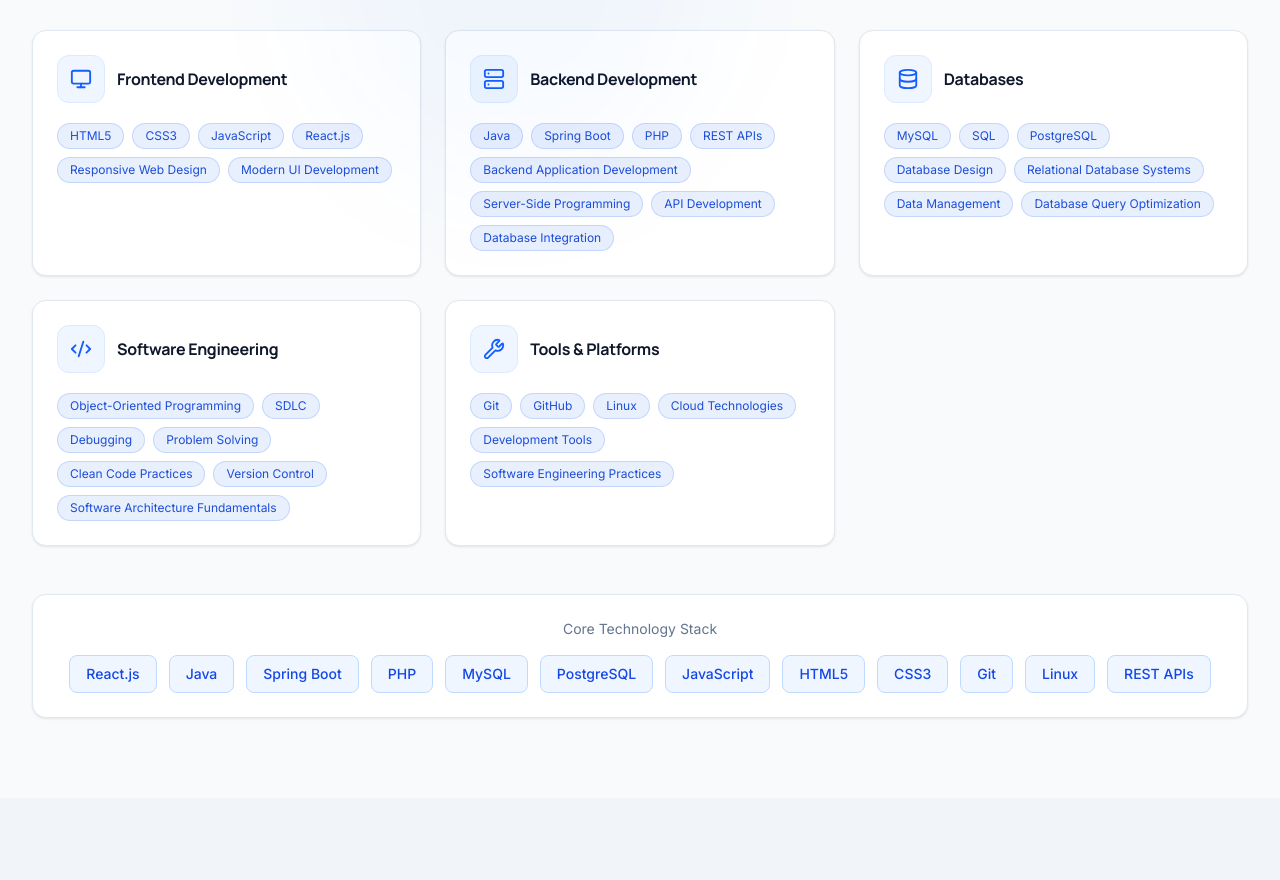
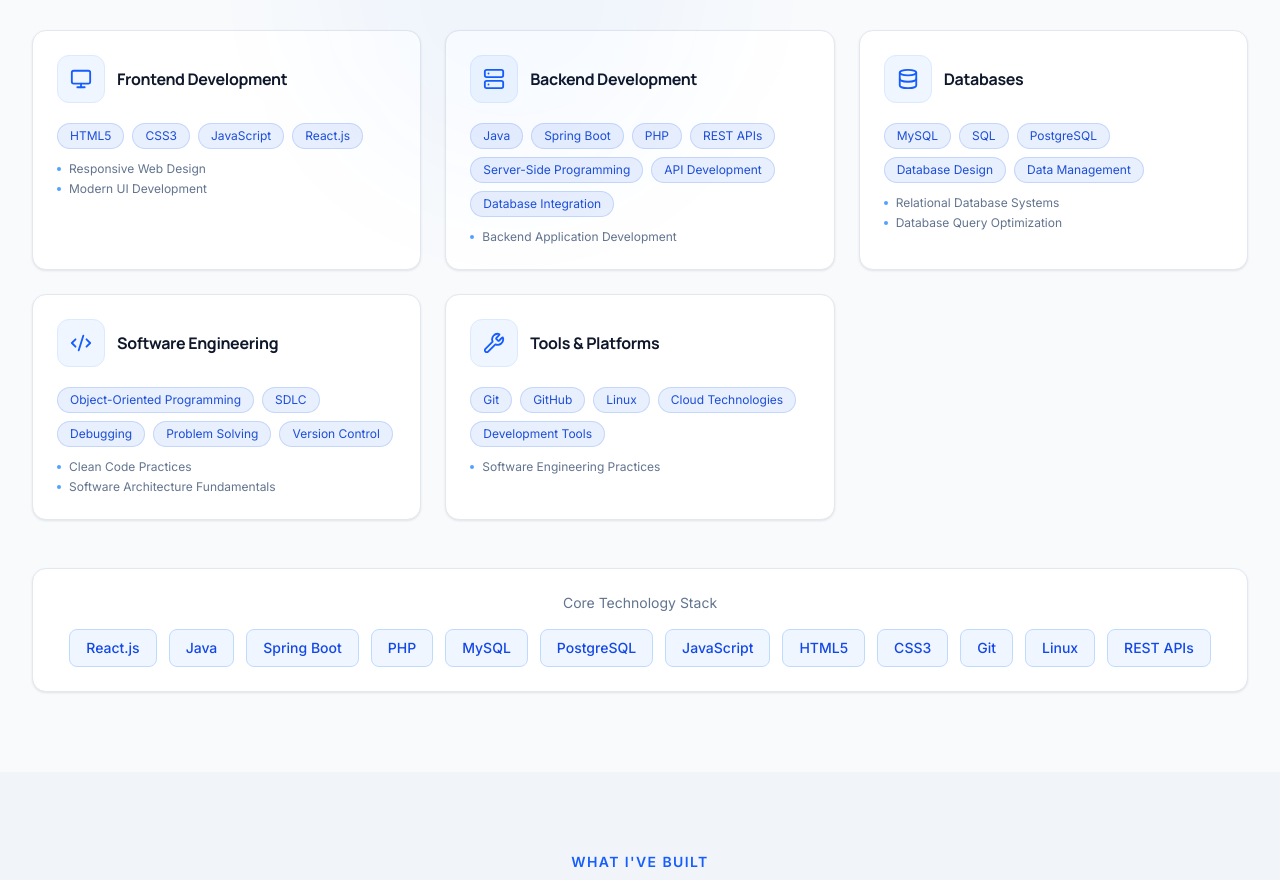
Before and after one commit to quelemine/Quelemine-Portfolio, a Next.js app: page / in a window 1280 px wide. Shown: the part 2700-3580 px from the top of the page. Built offline with nearby package versions, Linux system fonts and the light colour scheme.

Commit message:
fix: arrange skill card content — tags as badges, descriptors as bullet list

```diff
--- a/components/Skills/index.tsx
+++ b/components/Skills/index.tsx
@@ -49,8 +49,13 @@
                 </div>
 
                 {/* Skills */}
-                <div className="flex flex-wrap gap-2">
-                  {cat.skills.map((skill, j) => (
+                {(() => {
+                  const tags = cat.skills.filter(s => s.split(" ").length <= 2);
+                  const descriptors = cat.skills.filter(s => s.split(" ").length > 2);
+                  return (
+                    <>
+                      <div className="flex flex-wrap gap-2 mb-3">
+                        {tags.map((skill, j) => (
                           <motion.span
                             key={skill}
                             initial={{ opacity: 0, scale: 0.8 }}
@@ -62,6 +67,25 @@
                           </motion.span>
                         ))}
                       </div>
+                      {descriptors.length > 0 && (
+                        <ul className="space-y-1">
+                          {descriptors.map((skill, j) => (
+                            <motion.li
+                              key={skill}
+                              initial={{ opacity: 0, x: -8 }}
+                              animate={inView ? { opacity: 1, x: 0 } : {}}
+                              transition={{ duration: 0.3, delay: i * 0.1 + (tags.length + j) * 0.04 }}
+                              className="flex items-center gap-2 text-xs text-slate-500"
+                            >
+                              <span className="w-1 h-1 rounded-full bg-blue-400 shrink-0" />
+                              {skill}
+                            </motion.li>
+                          ))}
+                        </ul>
+                      )}
+                    </>
+                  );
+                })()}
               </motion.div>
             );
           })}
```
Lines whose indentation alone changed are shown as unchanged.
